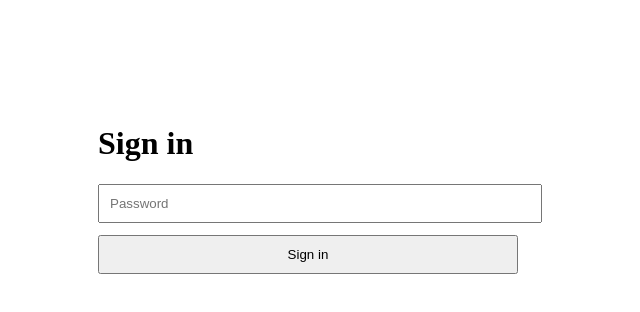
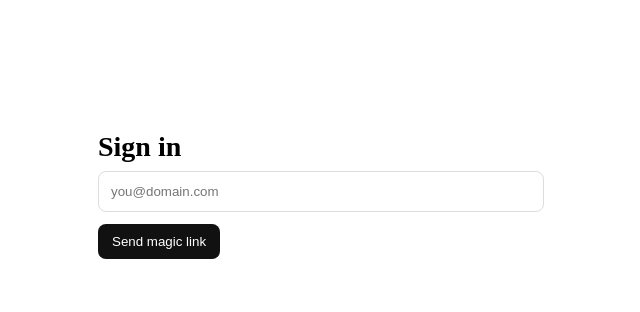
Before and after one commit to iamianmoss/report-uploader, a Next.js app: page /login in a window 1280 px wide. Shown: the top 312 px of the page, without its empty margins (332-972 px from the left). Built offline with nearby package versions, Linux system fonts and the light colour scheme.

Commit message:
Update page.tsx

```diff
--- a/app/login/page.tsx
+++ b/app/login/page.tsx
@@ -1,53 +1,48 @@
 'use client';
+import { useState } from 'react';
+import { sbBrowser } from '@/lib/supabase-browser';
 
-import { useState } from 'react';
+export default function Login() {
+  const [email, setEmail] = useState('');
+  const [sent, setSent] = useState(false);
+  const [err, setErr] = useState<string | null>(null);
 
-export default function LoginPage({
-  searchParams,
-}: { searchParams?: { next?: string } }) {
-  const next = searchParams?.next || '/';
-  const [password, setPassword] = useState('');
-  const [error, setError] = useState<string | null>(null);
-  const [loading, setLoading] = useState(false);
-
-  async function submit(e: React.FormEvent) {
+  async function onSubmit(e: React.FormEvent) {
     e.preventDefault();
-    setLoading(true);
-    setError(null);
-    try {
-      const r = await fetch('/api/login', {
-        method: 'POST',
-        headers: { 'content-type': 'application/json' },
-        body: JSON.stringify({ password, next }),
-      });
-      if (r.ok) {
-        const { redirectTo } = await r.json();
-        window.location.href = redirectTo || '/';
-      } else {
-        const { error } = await r.json().catch(() => ({ error: 'Login failed' }));
-        setError(error || 'Login failed');
+    setErr(null);
+    const supabase = sbBrowser();
+    const { error } = await supabase.auth.signInWithOtp({
+      email,
+      options: {
+        emailRedirectTo: typeof window !== 'undefined'
+          ? `${window.location.origin}/auth/callback`
+          : undefined
       }
-    } finally {
-      setLoading(false);
-    }
+    });
+    if (error) setErr(error.message);
+    else setSent(true);
   }
 
   return (
-    <main style={{ maxWidth: 420, margin: '80px auto', padding: 24 }}>
-      <h1>Sign in</h1>
-      <form onSubmit={submit} style={{ display: 'grid', gap: 12 }}>
-        <input
-          type="password"
-          placeholder="Password"
-          value={password}
-          onChange={e => setPassword(e.target.value)}
-          style={{ padding: 10, width: '100%' }}
-        />
-        <button type="submit" disabled={loading} style={{ padding: 10 }}>
-          {loading ? 'Signing in…' : 'Sign in'}
-        </button>
-        {error && <div style={{ color: 'crimson' }}>{error}</div>}
-      </form>
+    <main style={{ maxWidth: 420, margin: '6rem auto', padding: 16 }}>
+      <h1 style={{ fontSize: 28, marginBottom: 8 }}>Sign in</h1>
+      {!sent ? (
+        <form onSubmit={onSubmit}>
+          <input
+            type="email"
+            value={email}
+            onChange={e=>setEmail(e.target.value)}
+            placeholder="you@domain.com"
+            style={{ width:'100%', padding:12, border:'1px solid #ddd', borderRadius:8, marginBottom:12 }}
+          />
+          <button style={{ padding:'10px 14px', borderRadius:8, border:0, background:'#111', color:'#fff' }}>
+            Send magic link
+          </button>
+          {err && <p style={{ color:'#b00020', marginTop:8 }}>{err}</p>}
+        </form>
+      ) : (
+        <p>Check your email for the sign-in link.</p>
+      )}
     </main>
   );
 }
```
